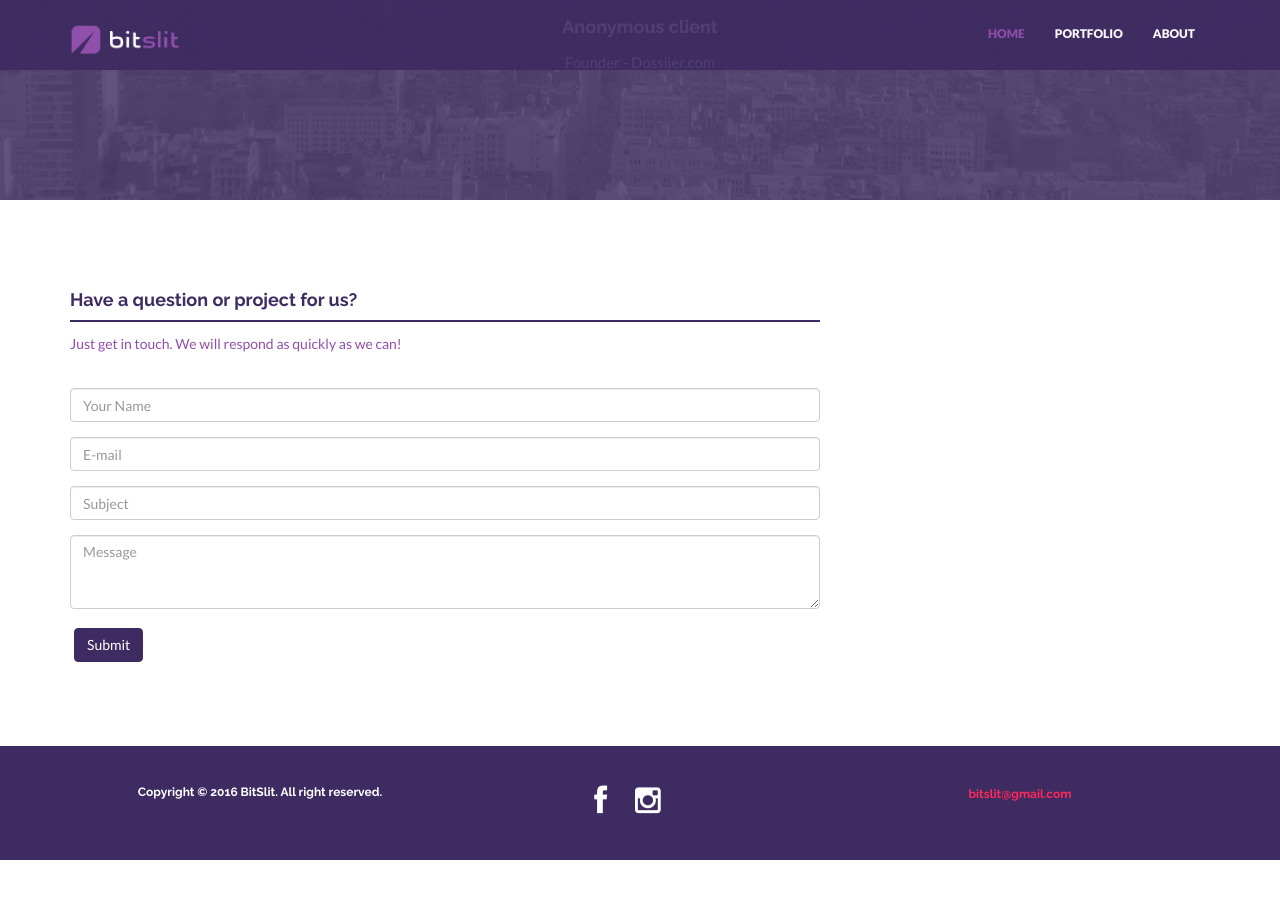
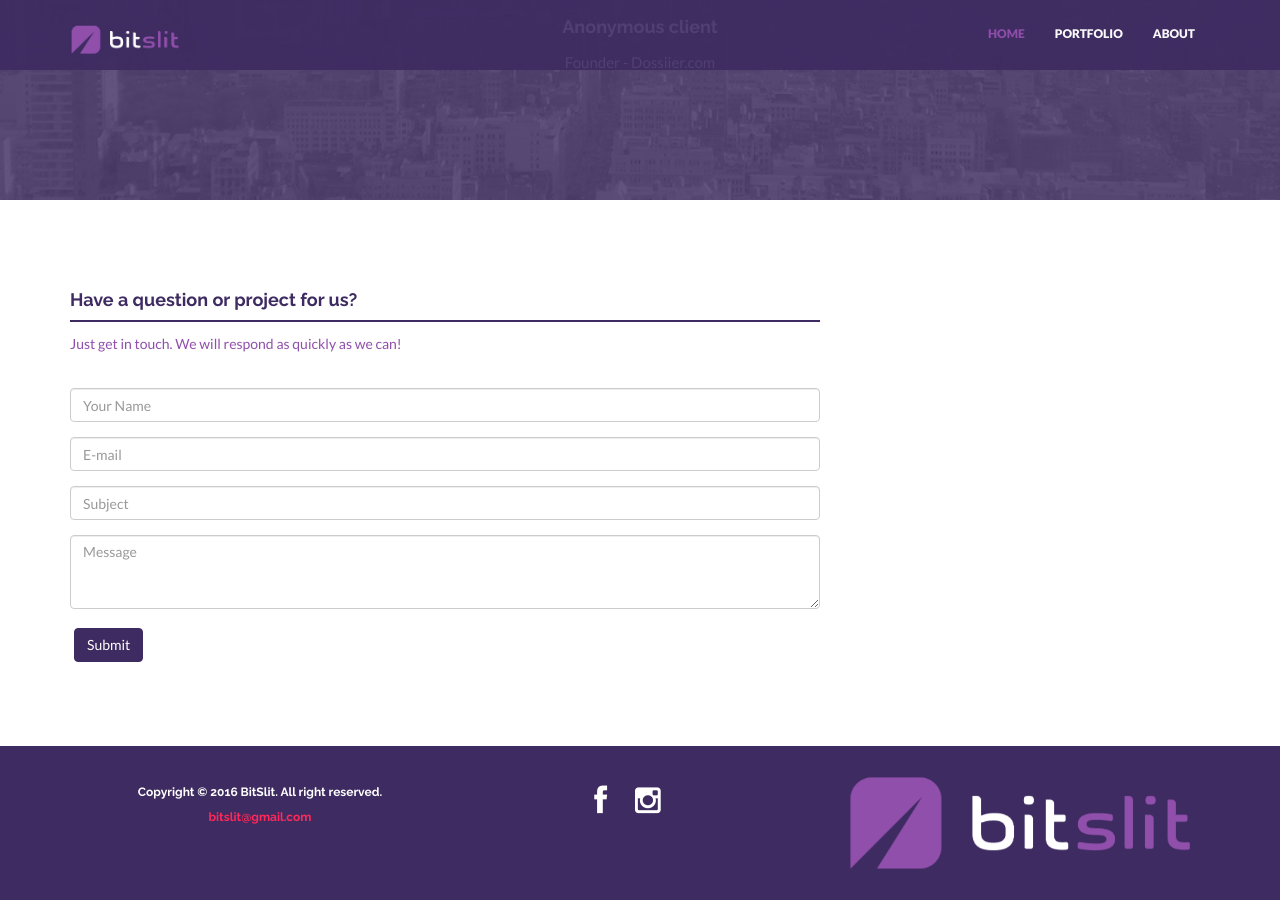
Before and after one commit to bitslit/portfolio, a Jekyll site: the page built from index.html, in a window 1280 px wide and 900 px high, scrolled down 2229 px. Built offline with Jekyll 4.4.1, drawn with Linux system fonts in a browser that asks for light colours; nearby versions of some CDN libraries; before the commit the page ends 3089 px from its top, so only the background shows below that.

Commit message:
Update footer.html

```diff
--- a/_includes/footer.html
+++ b/_includes/footer.html
@@ -3,6 +3,9 @@
                         <div class="centered">
                                     <div class="col-lg-4">
                                                 <h6>Copyright © 2016 BitSlit. All right reserved.</h6>
+                                                <p class="footer-text mail">
+                                                            <a href="mailto:bitslit@gmail.com"><h6>bitslit@gmail.com</h6></a>
+                                                </p>
                                     </div>
                                     <div class="col-lg-4">
                                                 <p>
@@ -12,9 +15,7 @@
                                                 </p>
                                     </div>
                                     <div class="col-lg-4">
-                                                <p class="footer-text mail">
-                                                            <a href="mailto:bitslit@gmail.com"><h6>bitslit@gmail.com</h6></a>
-                                                </p>
+                                                <img src="../portfolio/assets/logovan3.png" />
                                     </div>
 
                         </div><! --/row -->
```
